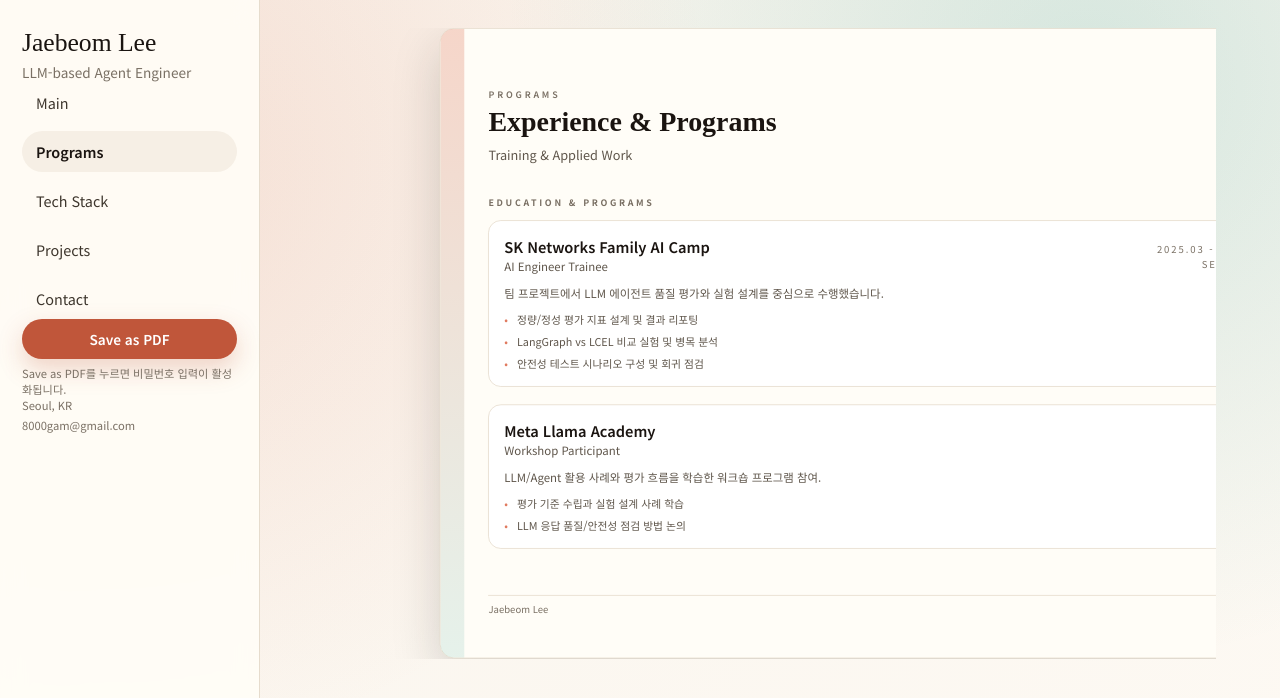
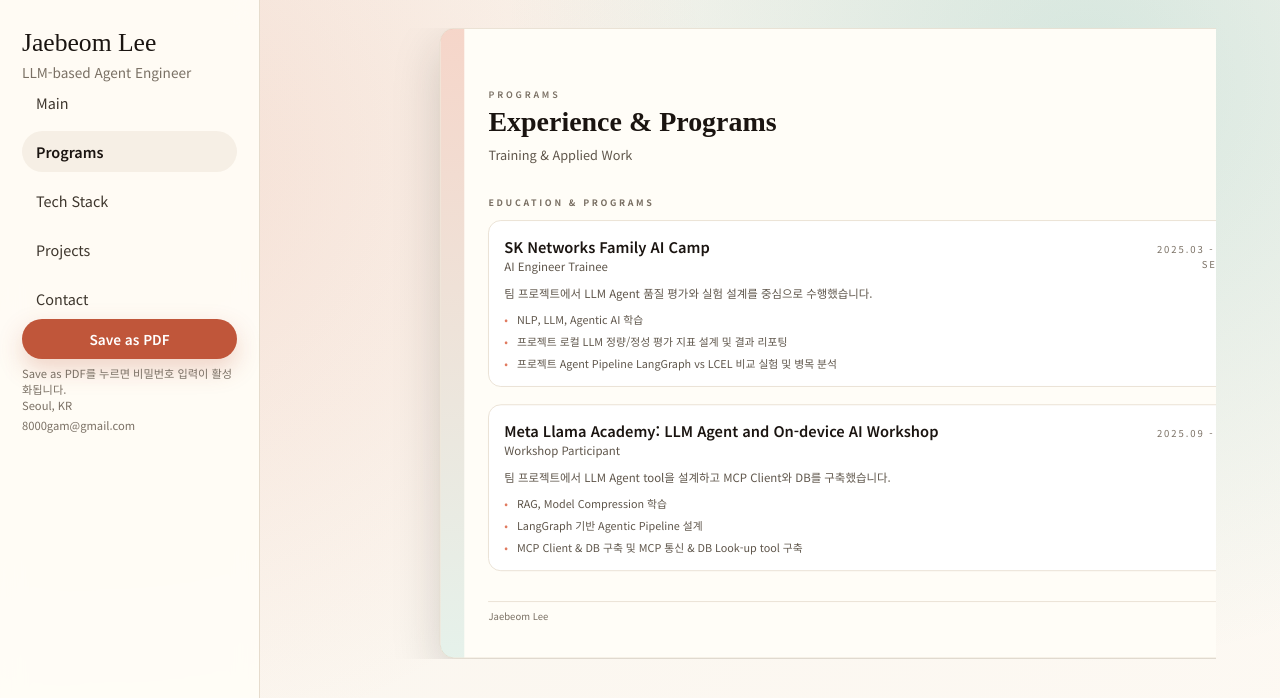
Before and after one commit to iPad7/portfolio, a React (Vite) app: page /career in a window 1280 px wide. Shown: the top 698 px of the page. Built offline with nearby package versions, Linux system fonts and the light colour scheme; no server answers.

Commit message:
chore: 내용 수정

```diff
--- a/src/data/portfolio.js
+++ b/src/data/portfolio.js
@@ -38,8 +38,8 @@
 
 export const focusAreas = [
   {
-    title: 'LLM Evaluation',
-    description: '정량/정성 지표 설계와 평가 프로토콜 구축.'
+    title: 'LLM SFT & Evaluation',
+    description: 'PEFT 미세 조정 & 정량/정성 평가 지표 설계.'
   },
   {
     title: 'Agent Reliability',
@@ -82,24 +82,26 @@
     {
       company: 'SK Networks Family AI Camp',
       role: 'AI Engineer Trainee',
-      period: '2025.03 - 2025.08',
+      period: '2025.03 - 2025.09',
       location: 'Seoul, KR',
-      summary: '팀 프로젝트에서 LLM 에이전트 품질 평가와 실험 설계를 중심으로 수행했습니다.',
+      summary: '팀 프로젝트에서 LLM Agent 품질 평가와 실험 설계를 중심으로 수행했습니다.',
       highlights: [
-        '정량/정성 평가 지표 설계 및 결과 리포팅',
-        'LangGraph vs LCEL 비교 실험 및 병목 분석',
-        '안전성 테스트 시나리오 구성 및 회귀 점검'
+        'NLP, LLM, Agentic AI 학습',
+        '프로젝트 로컬 LLM 정량/정성 평가 지표 설계 및 결과 리포팅',
+        '프로젝트 Agent Pipeline LangGraph vs LCEL 비교 실험 및 병목 분석',
       ]
     },
     {
-      company: 'Meta Llama Academy',
+      company: 'Meta Llama Academy: LLM Agent and On-device AI Workshop',
       role: 'Workshop Participant',
-      period: '2025',
+      period: '2025.09 - 2025.10',
       location: 'Remote',
-      summary: 'LLM/Agent 활용 사례와 평가 흐름을 학습한 워크숍 프로그램 참여.',
+      summary: '팀 프로젝트에서 LLM Agent tool을 설계하고 MCP Client와 DB를 구축했습니다.',
       highlights: [
-        '평가 기준 수립과 실험 설계 사례 학습',
-        'LLM 응답 품질/안전성 점검 방법 논의'
+        'RAG, Model Compression 학습',
+        'LangGraph 기반 Agentic Pipeline 설계',
+        'MCP Client & DB 구축 및 MCP 통신 & DB Look-up tool 구축'
+
       ]
     }
   ]
@@ -108,32 +110,42 @@
 export const techStack = [
   {
     title: 'Core Technologies',
-    items: ['Python', 'LangGraph', 'LangChain', 'RAG', 'FastAPI', 'PostgreSQL', 'Docker', 'BERTScore', 'ROUGE']
+    items: [
+      { name: 'Python', note: 'AI-applied backend 설계 및 구현.' },
+      { name: 'LangChain', note: 'Agent Workflow 구성과 체인 설계.' },
+      { name: 'HuggingFace', note: '모델/토크나이저 실험 및 파인튜닝.' },
+      { name: 'RAG', note: '검색-생성 결합 설계와 성능 검증.' },
+      { name: 'Docker', note: '환경 재현과 배포 자동화.' }
+    ]
   },
   {
     title: 'Familiar With',
-    items: ['PyTorch', 'Hugging Face', 'Redis', 'AWS (EC2, RDS, S3)', 'Django', 'React', 'GitHub Actions']
+    items: [
+      { name: 'JavaScript', note: '프론트엔드/툴링 보조 개발.' },
+      { name: 'AWS', note: 'EC2/RDS/ElastiCache 중심 운영 경험.' },
+      { name: 'MCP', note: 'MCP 클라이언트 설계 및 구현' },
+      { name: 'GitHub Actions', note: 'CI/CD 파이프라인 자동화.' }
+    ]
   }
 ];
 
 export const projects = [
   {
     slug: 'ai-influencer-streaming',
-    title: 'AI 인플루언서 기반 실시간 상담 스트리밍',
+    title: 'Love Language Model',
     period: '2025',
-    summary: 'Fine-tuned sLLM 기반 상담 에이전트를 구축하고 평가·검증 파이프라인으로 품질을 안정화한 스트리밍 플랫폼.',
-    role: 'Project Lead / LLM Evaluation Engineer',
+    summary: 'Fine-tuned sLLM 기반 Agent를 구축하고 평가·검증 프로세스로 품질을 안정화한 스트리밍 플랫폼.',
+    role: 'Project Leader / AI-applied Backend Engineer',
     responsibilities: [
       '정량 지표(BERTScore, ROUGE)와 정성 평가(LLM-as-a-Judge) 설계',
       'Safety/Adversarial 테스트 케이스 설계 및 회귀 점검',
       'LangGraph vs LCEL 비교 실험 및 병목 분석',
-      'LangGraph 리팩터링 및 속도 테스트 스크립트 구축'
+      'LangGraph Agent Pipeline 및 LM 추론 서버 개발'
     ],
     evaluation: [
       'BERTScore/ROUGE/Latency 기반 정량 평가 파이프라인 구성',
       'LLM-as-a-Judge로 답변 적합도·일관성 정성 평가',
       'Adversarial 입력 및 안전성 테스트 설계',
-      '프레임워크 전환 시 품질/성능 리그레션 체크'
     ],
     highlights: [
       '평가 기준을 기반으로 응답 품질 변동성 점검',
@@ -141,44 +153,49 @@
       '실험 로그 정리로 비교 평가 재현성 확보'
     ],
     outcomes: [
-      '평가 결과를 근거로 프롬프트/에이전트 정책 개선',
-      '품질 리그레션 점검 루틴을 확보'
+      'LCEL to LangGraph로 구조 변경 후 처리 속도 20% 향상',
+      '추론 서버 격리로 새로운 SFT에 즉각 대응 가능한 MSA 구현'
     ],
-    growth: '현재는 모델/프레임워크 단위 평가 중심이며, agent module interaction에 대한 system-level testing으로 확장 중.',
     stack: ['Python', 'LangGraph', 'LangChain', 'FastAPI', 'PostgreSQL', 'Redis', 'Docker', 'AWS'],
     links: {
-      github: 'https://github.com/SKNETWORKS-FAMILY-AICAMP/SKN13-final-4team'
+      reference: {
+        label: 'GitHub',
+        url: 'https://github.com/SKNETWORKS-FAMILY-AICAMP/SKN13-final-4team'
+      }
     },
     featured: true
   },
   {
-    slug: 'startup-risk-prediction',
-    title: '서울시 업종별 창업 위험 예측',
-    period: '2024',
-    summary: '공공 데이터 기반 업종별 폐업 위험도를 예측하는 ML 모델 개발.',
-    role: 'Data Scientist',
+    slug: 'ai-agent-orchestrator',
+    title: 'Maphack: Context Orchestration Agent',
+    period: '2025',
+    summary: '분산된 업무 데이터를 MCP로 수집하여 일일 업무 우선 순위 리포트를 자동 생성하는 Agent.',
+    role: 'AI-applied Backend Engineer(Infra & MCP)',
     responsibilities: [
-      '데이터 수집 및 전처리 파이프라인 구축',
-      '피처 엔지니어링 및 불균형 데이터 처리',
-      '모델 성능 분석 및 지표 최적화'
+      'MCP 클라이언트 설계 및 구현(w/ Notion, Slack, Gmail MCP 서버)',
+      'Context Registry(SQLite) 스키마와 저장/조회 로직 구축',
+      'MCP Client 호출 Tool 구현'
     ],
     highlights: [
-      'Recall 중심의 지표 설계로 위험군 포착 강화',
-      '지역/업종별 변수 중요도 분석'
+      '클라이언트 → MCP → Orchestrator → 보고서 작성 DB 저장 end-to-end 파이프라인 구현',
+      'Chatbot 간 Context 공유 '
     ],
     outcomes: [
-      '높은 위험군 분류 재현율 확보',
-      '정책 의사결정용 리포트 자동화'
+      '다중 AI 클라이언트 입력을 공통 포맷으로 수집/정규화',
+      '데모용 자동 요약/추출 파이프라인 안정화'
     ],
-    stack: ['Python', 'NumPy', 'Pandas', 'Scikit-learn', 'Streamlit'],
+    stack: ['Python', 'MCP', 'LangGraph', 'FastAPI', 'SQLite', 'Notion', 'APScheduler'],
     links: {
-      github: 'https://github.com/SKNETWORKS-FAMILY-AICAMP/SKN13-2nd-4team'
+      reference: {
+        label: 'Demo',
+        url: 'https://youtu.be/NgpVF3NpKDw'
+      }
     }
   },
   {
     slug: 'skincare-chatbot',
     title: '기초 화장품 추천 챗봇',
-    period: '2024',
+    period: '2025',
     summary: '리뷰 데이터 기반으로 개인화 추천을 제공하는 챗봇 구축.',
     role: 'ML Engineer',
     responsibilities: [
@@ -187,23 +204,27 @@
       'RAG 기반 추천 응답 생성'
     ],
     highlights: [
-      'Few-shot Prompting을 통한 응답 품질 개선',
-      'Vector DB 구성 및 질의 최적화'
+      'Few-shot Prompting을 통한 Train & Test Data Augmentation',
+      'Local Sentiment Analysis 모델 SFT(Full Fine-tuning)'
     ],
     outcomes: [
+      '리뷰 데이터에 감성 Labeling으로 검색 효율 향상',
       '추천 정확도 향상',
-      '응답 생성 지연 시간 감소'
+      '응답 생성 지연 시간 감소',
     ],
     stack: ['Python', 'Selenium', 'Pandas', 'OpenAI', 'Hugging Face'],
     links: {
-      github: 'https://github.com/SKNETWORKS-FAMILY-AICAMP/SKN13-3rd-3team'
+      reference: {
+        label: 'GitHub',
+        url: 'https://github.com/SKNETWORKS-FAMILY-AICAMP/SKN13-3rd-3team'
+      }
     }
   }
 ];
 
 export const contact = {
   headline: '함께 문제를 풀 파트너를 찾습니다.',
-  message: 'AI 제품화, MLOps, LLM 파이프라인 협업이 필요하시면 언제든지 연락 주세요.',
+  message: 'LLM QA, Agentic Pipeline 관련 협업이 필요하시면 언제든지 연락 주세요.',
   channels: [
     { label: 'Email', value: '8000gam@gmail.com', href: 'mailto:8000gam@gmail.com' },
     { label: 'GitHub', value: 'github.com/iPad7', href: 'https://github.com/iPad7' },
--- a/src/pages/ProjectDetail/ProjectDetail.jsx
+++ b/src/pages/ProjectDetail/ProjectDetail.jsx
@@ -43,11 +43,11 @@
           <span className={styles.metaLabel}>Period</span>
           <span className={styles.metaValue}>{project.period}</span>
         </div>
-        {project.links?.github && (
+        {project.links?.reference && (
           <div className={styles.metaItem}>
-            <span className={styles.metaLabel}>GitHub</span>
+            <span className={styles.metaLabel}>{project.links.reference.label}</span>
             <span className={styles.metaValue}>
-              {project.links.github.replace('https://', '')}
+              {project.links.reference.url.replace('https://', '')}
             </span>
           </div>
         )}
@@ -73,7 +73,8 @@
                 ))}
               </ul>
             </>
-          ) : null}
+          ) : (
+            <>
               <span className={styles.sectionTitle}>Highlights</span>
               <ul className={styles.list}>
                 {project.highlights.map((item) => (
@@ -82,8 +83,22 @@
                   </li>
                 ))}
               </ul>
+            </>
+          )}
         </div>
         <div className={styles.section}>
+          {project.evaluation?.length ? (
+            <>
+              <span className={styles.sectionTitle}>Highlights</span>
+              <ul className={styles.list}>
+                {project.highlights.map((item) => (
+                  <li key={item} className={styles.listItem}>
+                    {item}
+                  </li>
+                ))}
+              </ul>
+            </>
+          ) : null}
           <span className={styles.sectionTitle}>Outcomes</span>
           <ul className={styles.list}>
             {project.outcomes.map((item) => (
--- a/src/pages/ProjectDetail/ProjectDetail.module.css
+++ b/src/pages/ProjectDetail/ProjectDetail.module.css
@@ -23,6 +23,7 @@
 .metaValue {
   font-size: 0.85rem;
   color: var(--ink-700);
+  line-height: 1.5;
 }
 
 .grid {
@@ -33,7 +34,7 @@
 
 .section {
   display: grid;
-  gap: 4mm;
+  gap: 3mm;
 }
 
 .sectionTitle {
@@ -54,10 +55,11 @@
   padding-left: 16px;
   font-size: 0.85rem;
   color: var(--ink-600);
+  line-height: 1.5;
 }
 
 .listItem::before {
-  content: '•';
+  content: '-';
   position: absolute;
   left: 0;
   color: var(--accent-400);
@@ -92,4 +94,5 @@
   background: var(--surface-muted);
   font-size: 0.85rem;
   color: var(--ink-600);
+  line-height: 1.5;
 }
--- a/src/pages/Projects/Projects.jsx
+++ b/src/pages/Projects/Projects.jsx
@@ -42,9 +42,10 @@
               <Link to={`/projects/${featured.slug}`} className={`${styles.link} no-print`}>
                 상세 보기
               </Link>
-              {featured.links?.github && (
+              {featured.links?.reference && (
                 <span className={styles.linkHint}>
-                  {featured.links.github.replace('https://', '')}
+                  {featured.links.reference.label}: {' '}
+                  {featured.links.reference.url.replace('https://', '')}
                 </span>
               )}
             </div>
```
Lines whose indentation alone changed are shown as unchanged.
